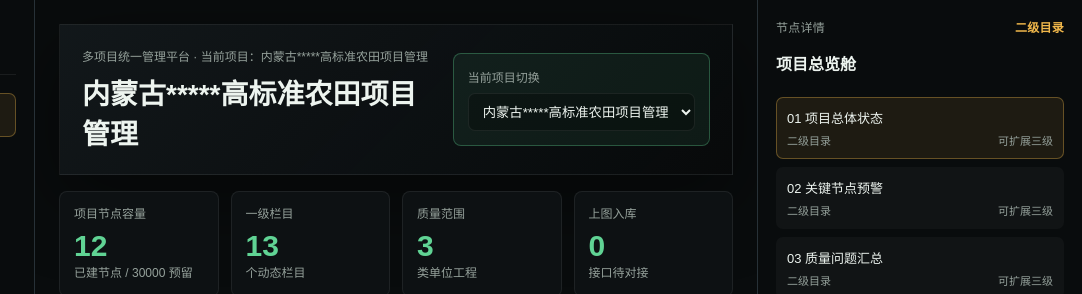
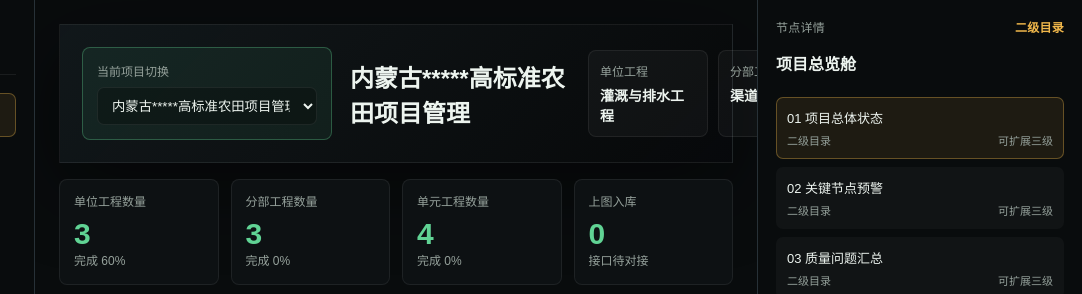
Before and after one commit to joker17-ai/engineering-project-management-platform, a website with bundled scripts: page index.html in a window 1280 px wide. Shown: the top 294 px of the page, 198-1280 px from the left. Built offline with nearby package versions, Linux system fonts and the light colour scheme.

Commit message:
feat: refine project context metrics and progress table

```diff
--- a/index.html
+++ b/index.html
@@ -39,13 +39,22 @@
 
       <section class="workspace" aria-label="管理工作台">
         <header class="workspace-header">
-          <div>
-            <p class="eyebrow" id="currentProjectMeta">多项目统一管理平台</p>
+          <div class="header-project-picker">
+            <span>当前项目切换</span>
+            <select id="projectSwitch" class="project-switch" aria-label="当前项目切换"></select>
+          </div>
+          <div class="header-title-block">
             <h1 id="currentProjectName">工程项目管理平台</h1>
           </div>
-          <div class="header-status">
-            <span>当前项目切换</span>
-            <select id="projectSwitch" class="project-switch" aria-label="当前项目切换"></select>
+          <div class="header-context">
+            <div>
+              <span>单位工程</span>
+              <strong id="currentUnitWork">未选择</strong>
+            </div>
+            <div>
+              <span>分部工程</span>
+              <strong id="currentDivisionWork">未选择</strong>
+            </div>
           </div>
         </header>
 
--- a/src/app.mjs
+++ b/src/app.mjs
@@ -112,10 +112,13 @@ function getProjectScopedId(connectionId) {
 function renderStats() {
   const statsGrid = document.querySelector('#statsGrid');
   const currentTreeNodes = flattenProjectTree(currentProject().tree);
+  const unitWorkCount = countNodesByType(currentTreeNodes, '单位工程');
+  const divisionWorkCount = countNodesByType(currentTreeNodes, '分部工程');
+  const cellWorkCount = countNodesByType(currentTreeNodes, '单元工程');
   const stats = [
-    { label: '项目节点容量', value: currentTreeNodes.length, suffix: '已建节点 / 30000 预留' },
-    { label: '一级栏目', value: moduleCatalog.length, suffix: '个动态栏目' },
-    { label: '质量范围', value: Object.keys(qualityScopes).length, suffix: '类单位工程' },
+    { label: '单位工程数量', value: unitWorkCount, suffix: `完成 ${calculateUnitWorkCompletion()}%` },
+    { label: '分部工程数量', value: divisionWorkCount, suffix: `完成 ${calculateNodeCompletion(currentTreeNodes, '分部工程')}%` },
+    { label: '单元工程数量', value: cellWorkCount, suffix: `完成 ${calculateNodeCompletion(currentTreeNodes, '单元工程')}%` },
     { label: '上图入库', value: mapStoragePlan.interfaceIntegration ? 1 : 0, suffix: mapStoragePlan.interfaceIntegration ? '接口已对接' : '接口待对接' },
   ];
   statsGrid.innerHTML = stats
@@ -129,6 +132,33 @@ function renderStats() {
       `,
     )
     .join('');
+}
+
+function countNodesByType(nodes, type) {
+  return nodes.filter((node) => node.type === type).length;
+}
+
+function calculateUnitWorkCompletion() {
+  const planned = progressItems.reduce((total, item) => total + item.plannedQuantity, 0);
+  const completed = progressItems.reduce((total, item) => total + item.completedQuantity, 0);
+  return planned === 0 ? 0 : Math.round((completed / planned) * 100);
+}
+
+function calculateNodeCompletion(nodes, type) {
+  const scopedNodes = nodes.filter((node) => node.type === type);
+  if (scopedNodes.length === 0) return 0;
+  const completedNodes = scopedNodes.filter((node) => ['已完成', '已验收', '已归档'].includes(node.status));
+  return Math.round((completedNodes.length / scopedNodes.length) * 100);
+}
+
+function findNodeAncestor(node, type) {
+  const nodes = flattenProjectTree(currentProject().tree);
+  let current = node;
+  while (current) {
+    if (current.type === type) return current.name;
+    current = nodes.find((item) => item.id === current.parentId);
+  }
+  return nodes.find((item) => item.type === type)?.name ?? '未选择';
 }
 
 function renderProjectTree() {
@@ -154,6 +184,7 @@ function renderProjectTree() {
     button.addEventListener('click', () => {
       state.selectedNode = nodes.find((node) => node.id === button.dataset.nodeId);
       renderProjectTree();
+      renderHeader();
       renderSidePanel();
     });
   });
@@ -262,8 +293,8 @@ function renderProgress() {
     <table class="table">
       <thead>
         <tr>
-          <th>单位工程</th>
-          <th>清单项目</th>
+          <th>单元过程编号</th>
+          <th>单元工程</th>
           <th>计划/完成</th>
           <th>投标单价</th>
           <th>完成产值</th>
@@ -277,7 +308,7 @@ function renderProgress() {
             const output = item.completedQuantity * item.tenderUnitPrice;
             return `
               <tr>
-                <td>${item.unitWork}</td>
+                <td>${item.id.toUpperCase()}</td>
                 <td>${item.item}</td>
                 <td>
                   ${item.completedQuantity}/${item.plannedQuantity} ${item.unit}
@@ -616,8 +647,10 @@ boot();
 
 function renderHeader() {
   const project = currentProject();
+  const currentNode = state.selectedNode ?? flattenProjectTree(project.tree)[0];
   document.querySelector('#currentProjectName').textContent = project.name;
-  document.querySelector('#currentProjectMeta').textContent = `多项目统一管理平台 · 当前项目：${project.name}`;
+  document.querySelector('#currentUnitWork').textContent = findNodeAncestor(currentNode, '单位工程');
+  document.querySelector('#currentDivisionWork').textContent = findNodeAncestor(currentNode, '分部工程');
   document.querySelector('#projectSwitch').innerHTML = state.projects
     .map((item) => `<option value="${item.id}" ${item.id === state.activeProjectId ? 'selected' : ''}>${item.name}</option>`)
     .join('');
--- a/styles.css
+++ b/styles.css
@@ -220,14 +220,22 @@ button {
 }
 
 .workspace-header {
-  display: flex;
+  display: grid;
+  grid-template-columns: 250px minmax(220px, 1fr) minmax(250px, auto);
   align-items: center;
-  justify-content: space-between;
-  gap: 24px;
+  gap: 18px;
   padding: 22px;
   border: 1px solid var(--line-soft);
   background: linear-gradient(135deg, rgba(18, 24, 27, 0.94), rgba(7, 9, 10, 0.82));
   box-shadow: var(--shadow);
+}
+
+.admin-shell.tree-open .workspace-header {
+  grid-template-columns: 250px minmax(0, 1fr);
+}
+
+.admin-shell.tree-open .header-context {
+  grid-column: 1 / -1;
 }
 
 .eyebrow {
@@ -237,27 +245,54 @@ button {
 
 h1 {
   margin: 0;
-  font-size: 28px;
+  font-size: 24px;
   font-weight: 800;
   letter-spacing: 0;
+  overflow-wrap: anywhere;
 }
 
-.header-status {
-  min-width: 250px;
+.header-project-picker {
   padding: 14px;
   border: 1px solid rgba(96, 211, 148, 0.32);
   background: rgba(96, 211, 148, 0.08);
   border-radius: 8px;
 }
 
-.header-status span,
-.header-status strong {
+.header-project-picker span,
+.header-context span,
+.header-context strong {
   display: block;
 }
 
-.header-status span {
+.header-project-picker span,
+.header-context span {
   color: var(--muted);
   font-size: 12px;
+}
+
+.header-title-block {
+  min-width: 0;
+}
+
+.header-context {
+  display: grid;
+  grid-template-columns: repeat(2, minmax(112px, 1fr));
+  gap: 10px;
+}
+
+.header-context div {
+  min-height: 64px;
+  padding: 11px;
+  border: 1px solid var(--line-soft);
+  background: rgba(255, 255, 255, 0.035);
+  border-radius: 8px;
+}
+
+.header-context strong {
+  margin-top: 6px;
+  color: var(--text);
+  font-size: 14px;
+  overflow-wrap: anywhere;
 }
 
 .project-switch,
```
Also changed, not shown: tests/verify-page.cjs (+6 -0 lines).
